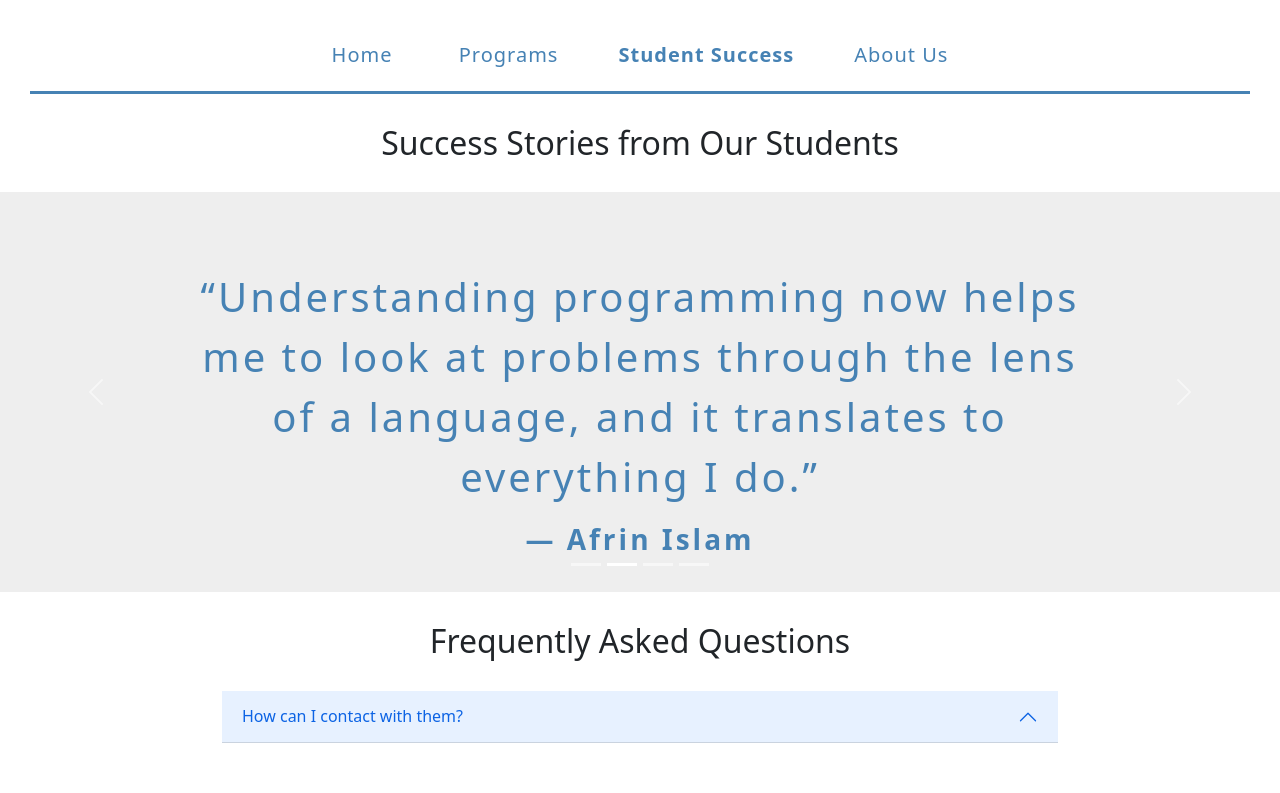
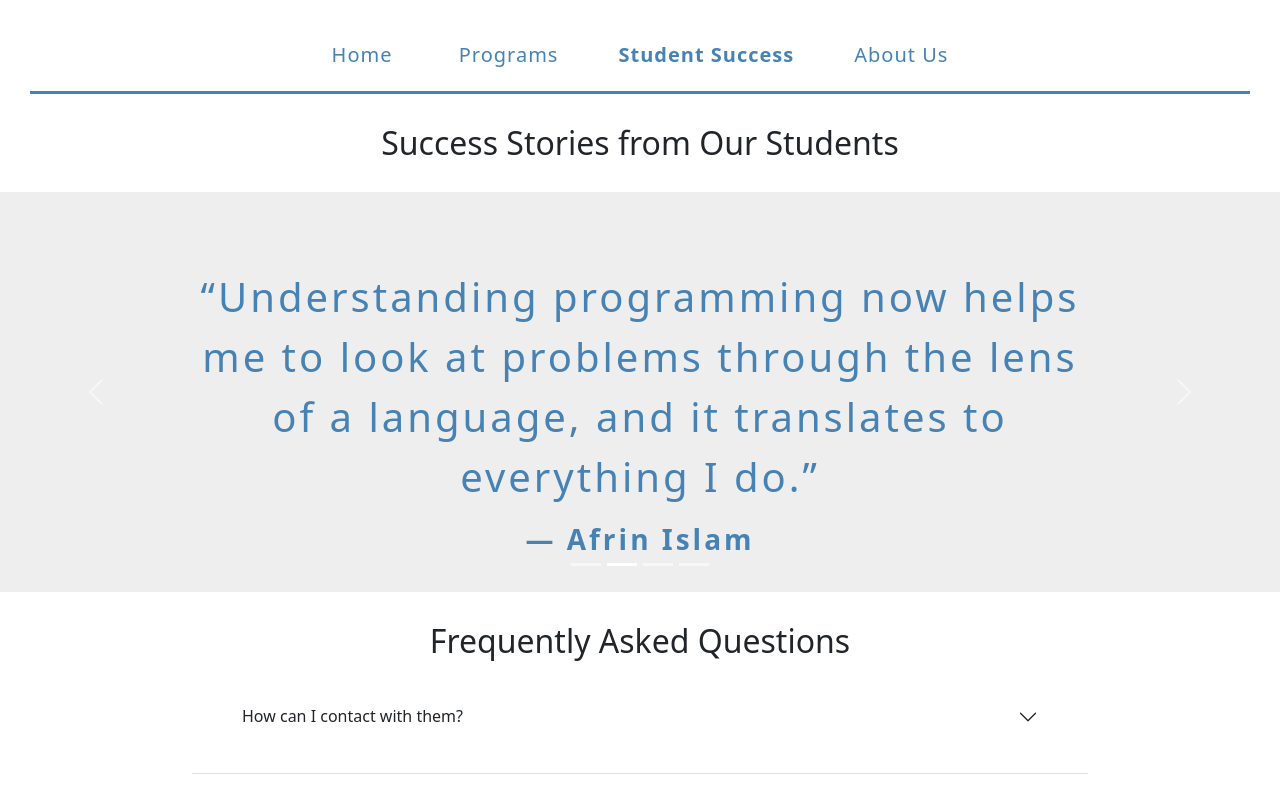
Before and after one commit to NusratMitu/educational-website, a React (Create React App) app: page /studentSuccess in a window 1280 px wide. Shown: the top 793 px of the page. Built offline with nearby package versions, Linux system fonts and the light colour scheme.

Commit message:
finished

```diff
--- a/src/components/StudentSuccess/StudentSuccess.js
+++ b/src/components/StudentSuccess/StudentSuccess.js
@@ -61,7 +61,7 @@ const StudentSuccess = () => {
     <div className="faq">
         <h2>Frequently Asked Questions</h2>
         <Accordion defaultActiveKey="0" flush>
-  <Accordion.Item eventKey="0">
+  <Accordion.Item eventKey="1">
     <Accordion.Header>How can I contact with them?</Accordion.Header>
     <Accordion.Body>
     Connect them on linkdin.
```
Also changed, not shown: 1 other file (tests, documents, lock files or other folders).
